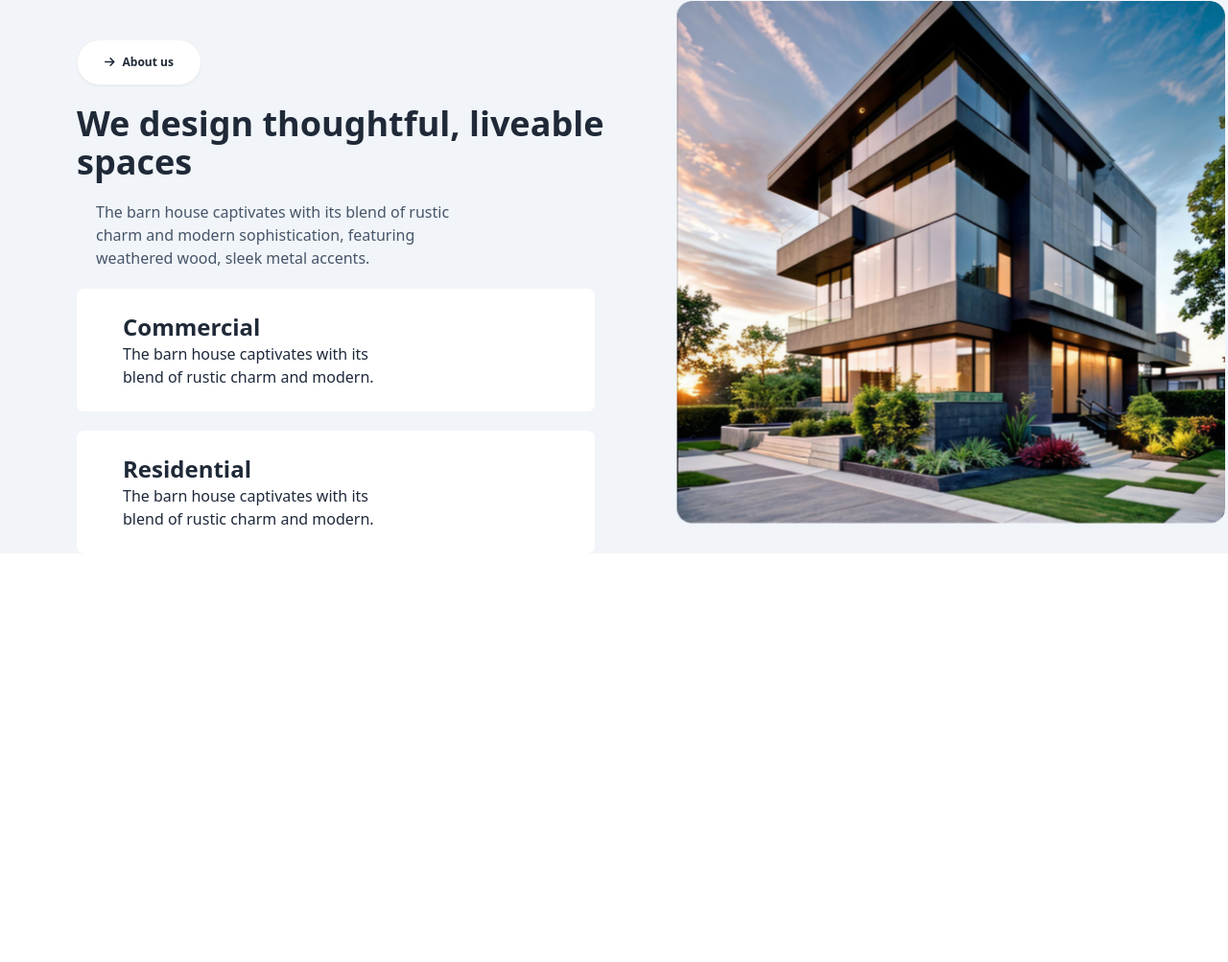
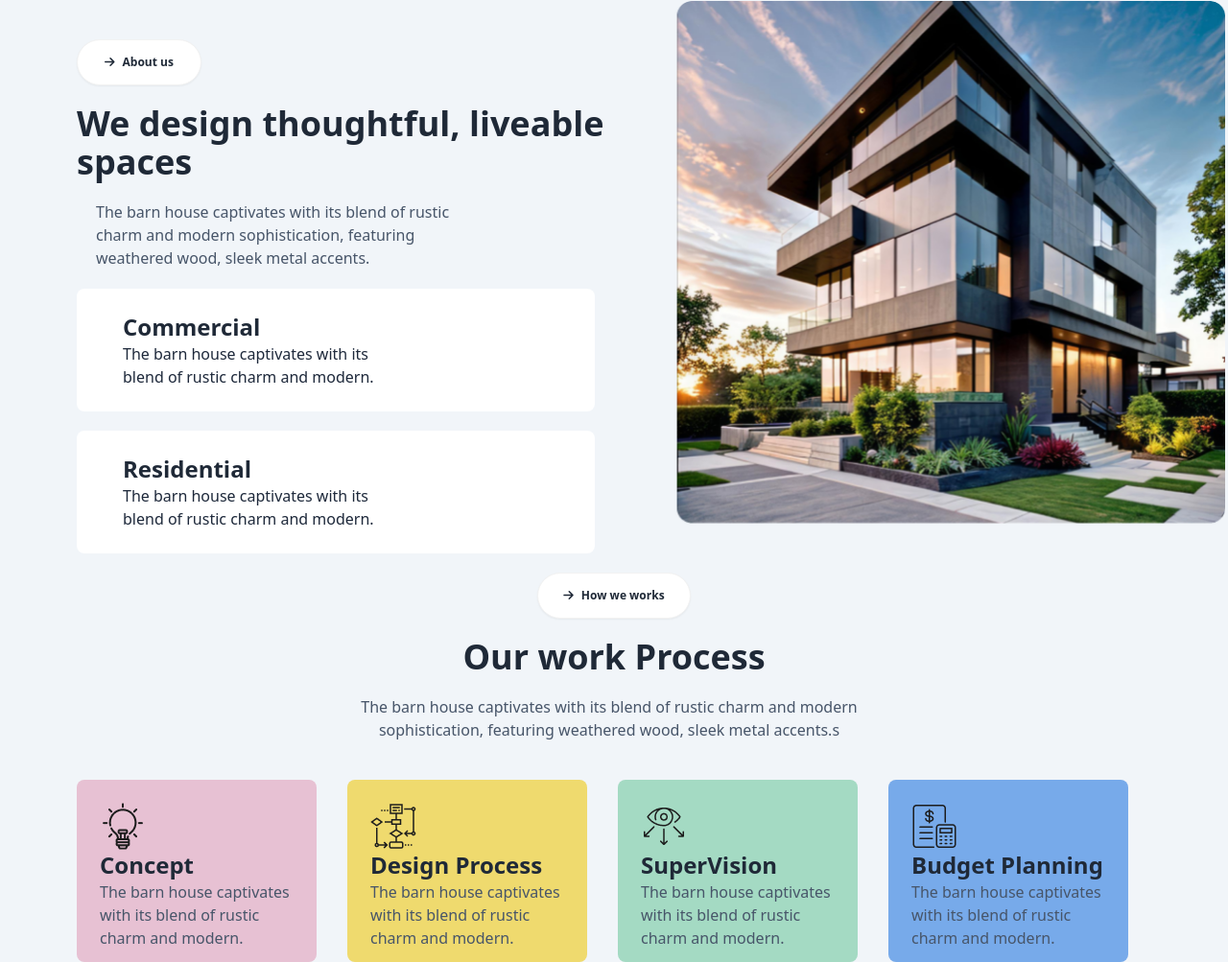
Before and after one commit to jasminaramim/third.assingment, a plain HTML site: page index.html in a window 1280 px wide. Shown: the part 880-1883 px from the top of the page at 96% size. Before the commit the page ends 1457 px from the top, so only its background shows below. Drawn offline with nearby package versions, Linux system fonts and the light colour scheme.

Commit message:
work section done

```diff
--- a/index.html
+++ b/index.html
@@ -62,7 +62,7 @@
       </section>
       <section class="bg-slate-100 lg:block mt-20">
         <div  >
-          <img class=" hidden lg:block rotate-105  w-[75px] h-[35px] ml-10 mt-10 "src="./Vector 14.png" alt="">
+          <img class=" hidden lg:block rotate-105  w-[75px] h-[35px] ml-10 mt-10 " src="./assets/./Vector 14.png" alt="">
         </div>
        <div class="  gap-6 mt-10 lg:flex grid-cols-1   ">
 
@@ -102,6 +102,40 @@
        </div>
        </div>
       </section>
+      <section class=" lg:mx-auto bg-slate-100">
+          <div>
+            <div class=" text-center ">
+              <a  class="btn mt-5 rounded-[40px]   bg-[#ffff] text-xs h-[26px] w-[160px] font-bold "> <i class="fa-solid   fa-arrow-right"></i>How we works</a>
+              <h2 class="lg:text-4xl text-3xl  font-bold mt-5 ">
+                Our work Process
+              </h2>
+              <p class="mt-5 lg:w-[570px] w-[400px] ml-3 lg:ml-[350px] text-center text-slate-600">The barn house captivates with its blend of rustic charm and modern sophistication, featuring weathered wood, sleek metal accents.s</p>
+          </div>
+
+          <div class="lg:flex  gap-8 lg:ml-20 ml-5 grid-cols-1">
+            <div class="lg:w-[250px] w-[380px]  mt-10 p-6 rounded-lg bg-[#E7C1D3] h-[190px]" >
+              <img class="" src="./assets/concept.png" alt="">
+              <h3 class="text-2xl font-bold">Concept</h3>
+              <p class="text-slate-600">The barn house captivates with its blend of rustic charm and modern.</p>
+            </div>
+            <div class="lg:w-[250px] w-[380px]  mt-10 p-6 rounded-lg bg-[#EFDA6E] h-[190px]" >
+              <img class="" src="./assets/flow-chart.png" alt="">
+              <h3 class="text-2xl font-bold">Design Process</h3>
+              <p class="text-slate-600">The barn house captivates with its blend of rustic charm and modern.</p>
+            </div>
+            <div class="lg:w-[250px] w-[380px]  mt-10 p-6 rounded-lg bg-[#A4DAC3] h-[190px]" >
+              <img class="" src="./assets/vision.png" alt="">
+              <h3 class="text-2xl font-bold">SuperVision</h3>
+              <p class="text-slate-600">The barn house captivates with its blend of rustic charm and modern.</p>
+            </div>
+            <div class="lg:w-[250px] w-[380px]  mt-10 p-6 rounded-lg bg-[#77AAEA] h-[190px]" >
+              <img class="" src="./assets/budget-planning.png" alt="">
+              <h3 class="text-2xl font-bold">Budget Planning</h3>
+              <p class="text-slate-600">The barn house captivates with its blend of rustic charm and modern.</p>
+            </div>
+
+          </div>
+      </section>
     </main>
 </body>
 </html>
--- a/style.css
+++ /dev/null
@@ -1,4 +0,0 @@
-.banner{
-    align-items: center;
-    text-align: center;
-}
```
